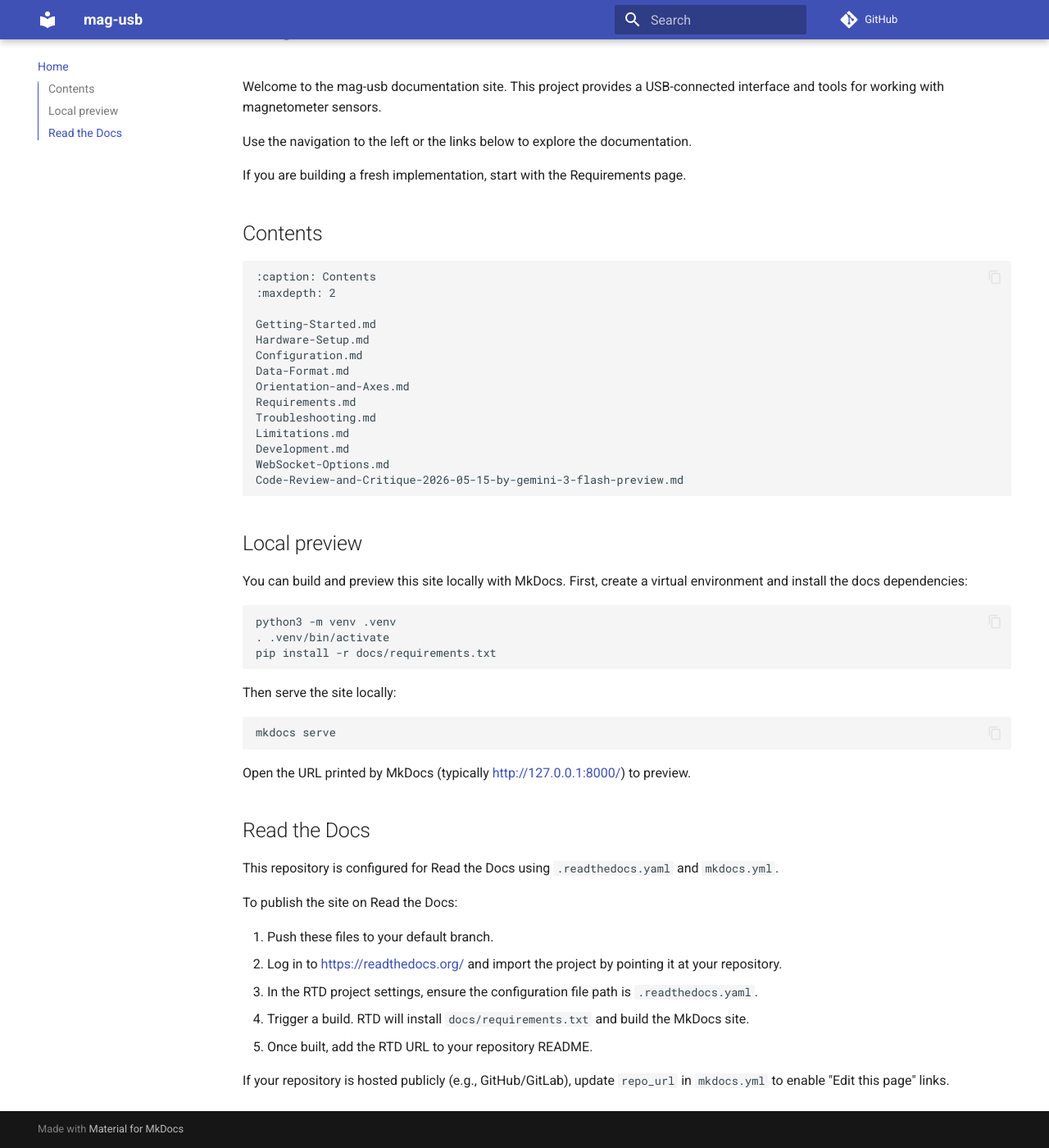
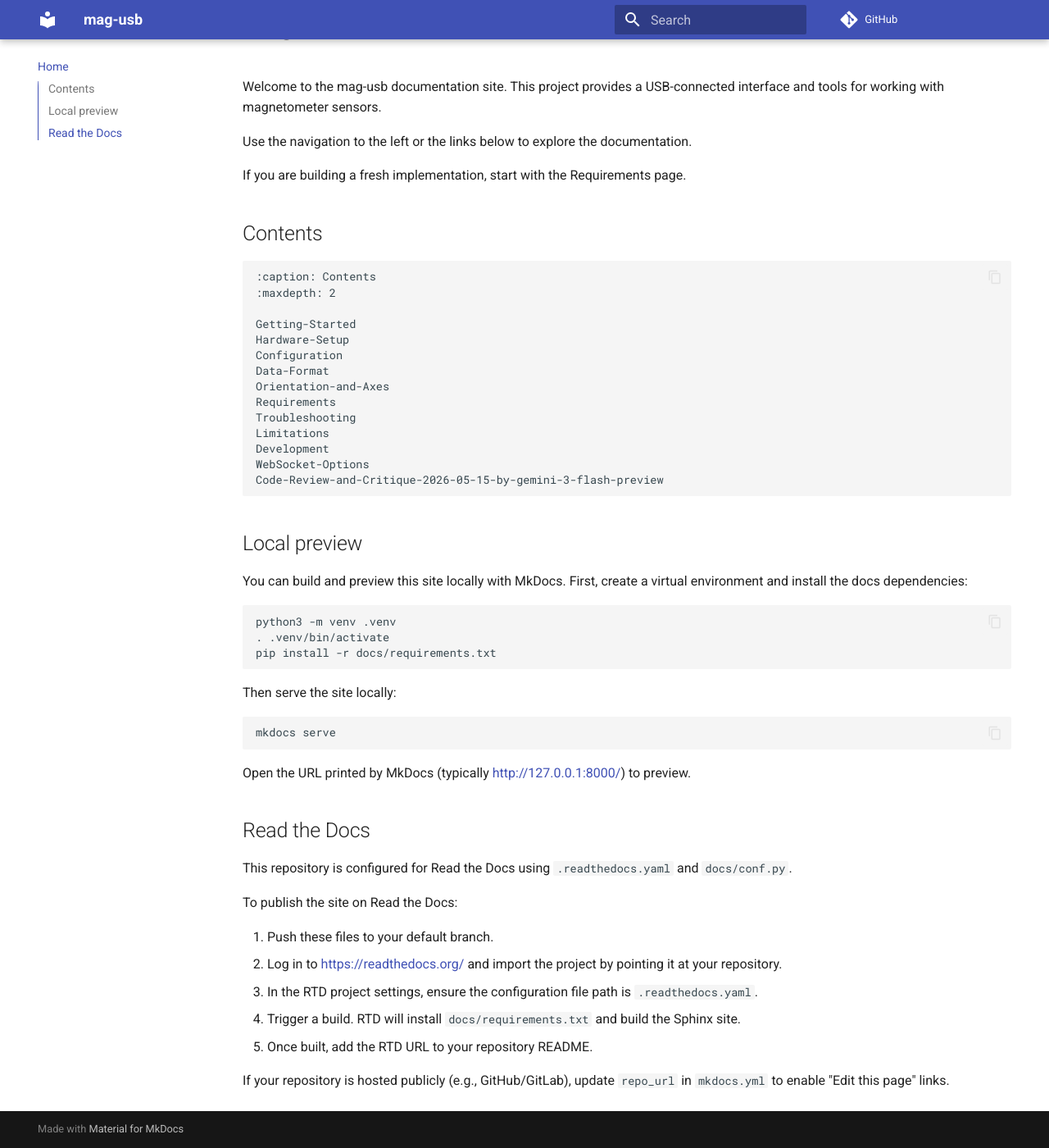
Before and after one commit to wittend/mag-usb, an MkDocs documentation site: the page built from docs/index.md, in a window 1280 px wide and 1400 px high, scrolled down 135 px. Shown: the whole window at 82% size. Built offline with MkDocs 1.6.1 and Material for MkDocs 9.7.7, drawn with Linux system fonts in a browser that asks for light colours; comment, search, counter and statistics services are not loaded.

````diff
--- a/docs/conf.py
+++ b/docs/conf.py
@@ -4,6 +4,9 @@ copyright = "2025, Dave Witten"
 author = "Dave Witten,KD0EAG"
 
 extensions = ["myst_parser"]
+myst_enable_extensions = [
+    "colon_fence",
+]
 root_doc = "index"
 html_theme = "furo"
 
--- a/docs/index.md
+++ b/docs/index.md
@@ -12,17 +12,17 @@ If you are building a fresh implementation, start with the Requirements page.
 :caption: Contents
 :maxdepth: 2
 
-Getting-Started.md
-Hardware-Setup.md
-Configuration.md
-Data-Format.md
-Orientation-and-Axes.md
-Requirements.md
-Troubleshooting.md
-Limitations.md
-Development.md
-WebSocket-Options.md
-Code-Review-and-Critique-2026-05-15-by-gemini-3-flash-preview.md
+Getting-Started
+Hardware-Setup
+Configuration
+Data-Format
+Orientation-and-Axes
+Requirements
+Troubleshooting
+Limitations
+Development
+WebSocket-Options
+Code-Review-and-Critique-2026-05-15-by-gemini-3-flash-preview
 ```
 
 ## Local preview
@@ -45,14 +45,14 @@ Open the URL printed by MkDocs (typically http://127.0.0.1:8000/) to preview.
 
 ## Read the Docs
 
-This repository is configured for Read the Docs using `.readthedocs.yaml` and `mkdocs.yml`.
+This repository is configured for Read the Docs using `.readthedocs.yaml` and `docs/conf.py`.
 
 To publish the site on Read the Docs:
 
 1. Push these files to your default branch.
 2. Log in to https://readthedocs.org/ and import the project by pointing it at your repository.
 3. In the RTD project settings, ensure the configuration file path is `.readthedocs.yaml`.
-4. Trigger a build. RTD will install `docs/requirements.txt` and build the MkDocs site.
+4. Trigger a build. RTD will install `docs/requirements.txt` and build the Sphinx site.
 5. Once built, add the RTD URL to your repository README.
 
 If your repository is hosted publicly (e.g., GitHub/GitLab), update `repo_url` in `mkdocs.yml` to enable "Edit this page" links.
````
